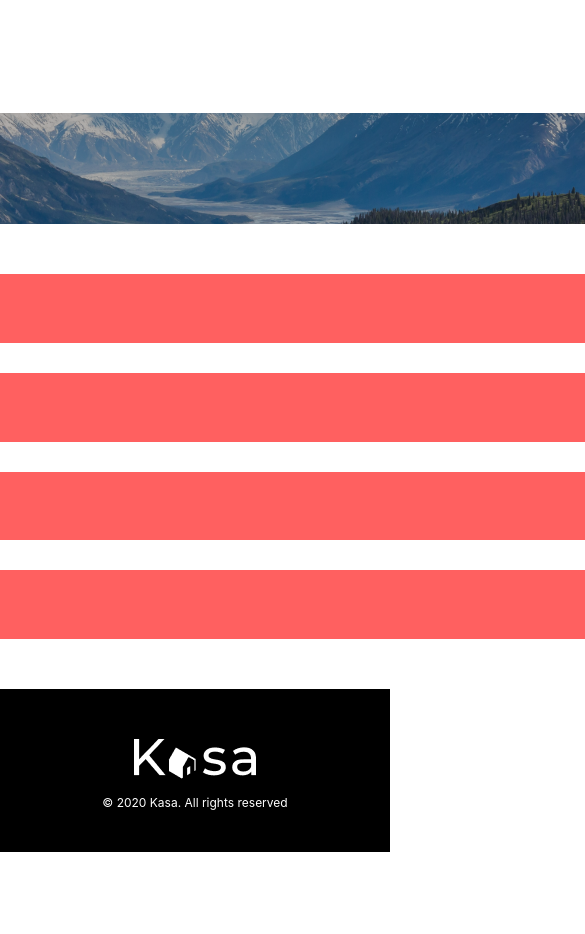
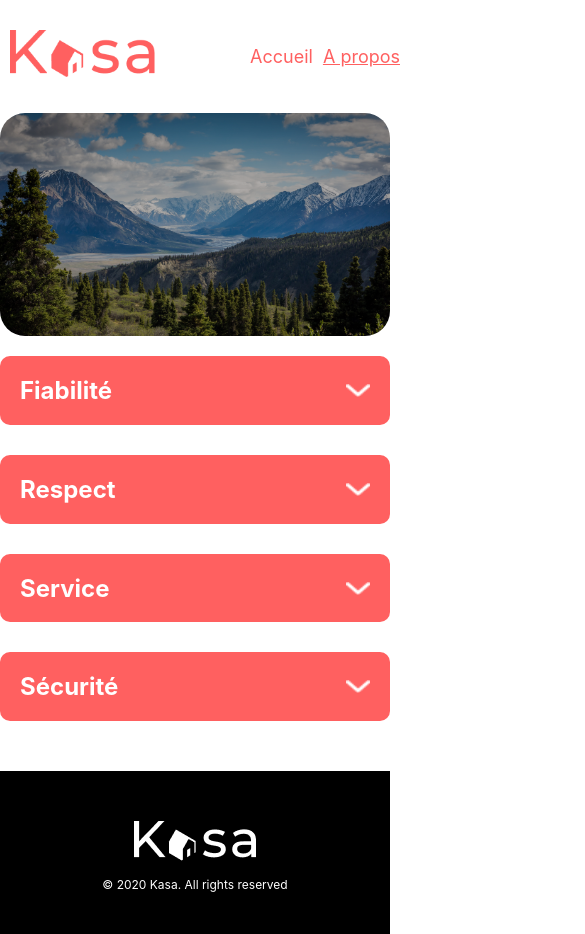
Before and after one commit to jsankare/kasa, a React (Create React App) app: page /about in a window 390 px wide. Shown: the top 934 px of the page, 585 px wide, since content can reach past the window. Before the commit the page ends 852 px from the top, so only its background shows below. Built offline with nearby package versions, Linux system fonts and the light colour scheme.

Commit message:
working on responsive

```diff
--- a/src/App.jsx
+++ b/src/App.jsx
@@ -1,27 +1,19 @@
 import React from 'react';
 import style from './App.module.css';
-import {Routes, Route, Navigate} from 'react-router-dom'
-
 import Router from './Router'
 
 import Header from './components/Header';
-import Home from './pages/Home';
 import Footer from './components/Footer'
-import About from './pages/About';
-import Housing from './pages/Housing';
-import Missdirection from './pages/404';
 
 function App() {
 return (
-<>
   <main className={style.main}>
     <div className={style.container}>
       <Header />
       <Router />
     </div>
+  <Footer />
   </main>
-  <Footer />
-</>
 )
 }
 
--- a/src/App.module.css
+++ b/src/App.module.css
@@ -1,4 +1,18 @@
 .main {
    display: flex;
+   flex-direction: column;
+   width: 100%;
+   align-items: center;
+   min-height: 100vh;
+   justify-content: space-between;
+}
+
+.container {
+   display: flex;
+   flex-direction: column;
    justify-content: center;
+   align-items: center;
+   width: 100%;
+   max-width: 1240px;
+   padding-inline: 20px;
 }
--- a/src/components/Header/header.module.css
+++ b/src/components/Header/header.module.css
@@ -4,11 +4,12 @@
 }
 
 .banner {
-    max-width: 1240px;
     display: flex;
     justify-content: space-between;
     padding: 30px 0;
     margin: 0 auto;
+    width: 100%;
+    max-width: 1240px;
 }
 
 .links__container {
@@ -28,24 +29,28 @@
     text-decoration: underline;
 }
 
-@media only screen and (max-width:769px) {
-    .banner {
-        padding: 14px;
-    }
+@media only screen and (max-width:768px) {
     .links__container li a {
         font-size: 20px;
+    }
+    .links__container {
+        gap: 20px;
     }
 }
 
 @media only screen and (max-width:420px) {
     .logo__container a img {
-        width: 145px;
-        height: 47px;
+        max-width: 145px;
+        max-height: 47px;
     }
     .banner {
         padding: 30px 10px;
+        max-width: 420px;
     }
     .links__container li a {
         font-size: 18px;
     }
+    .links__container {
+        gap: 10px;
+    }
 }
--- a/src/components/Hero/hero.module.css
+++ b/src/components/Hero/hero.module.css
@@ -4,6 +4,7 @@
     margin-bottom: 50px;
     width: 100%;
     max-width: 100%;
+    height: 100%;
 }
 
 .container {
@@ -13,7 +14,7 @@
     align-items: center;
     overflow: hidden;
     width: 100%;
-    height: 223px;
+    height: 100%;
     position: relative;
 }
 
@@ -34,7 +35,8 @@
 
 @media only screen and (max-width: 420px) {
     .container {
-        height: 111px;
+        max-width: 100%;
+        height: 100%;
     }
     .text {
         font-size: 24px;
--- a/src/pages/About/about.module.css
+++ b/src/pages/About/about.module.css
@@ -1,8 +1,10 @@
 .container {
     display: flex;
-    width: 1240px;
+    max-width: 1240px;
+    width: 100%;
     align-items: center;
     flex-direction: column;
+    gap: 20px;
 }
 
 
@@ -10,5 +12,20 @@
     display: flex;
     flex-direction: column;
     gap: 30px;
-    width: 1023px;
+    width: 100%;
+    max-width: 1023px;
 }
+
+.hero {
+    width: 100%;
+    height: 223px;
+}
+
+@media only screen and (max-width: 420px) {
+    .wrapper {
+        width: 100%;
+    }
+    .hero {
+        height: 223px;
+    }
+}
--- a/src/pages/About/index.jsx
+++ b/src/pages/About/index.jsx
@@ -26,7 +26,9 @@ const dropdowns = [{
 function About() {
     return (
      <main className={style.container}>
-     <Hero cover={cover}/>
+    <div className={style.hero} >
+        <Hero cover={cover}/>
+     </div>
      <div className={style.wrapper}>
         {dropdowns.map(dropdown =>
             <Dropdowns className={style.dropdownn} title={dropdown.title} children={dropdown.content} key={dropdown.id} size="medium" />
--- a/src/pages/Home/home.module.css
+++ b/src/pages/Home/home.module.css
@@ -1,5 +1,9 @@
 .container {
     max-width: 1240px;
+}
+
+.hero {
+    height: 223px;
 }
 
 .apartments {
--- a/src/pages/Home/index.jsx
+++ b/src/pages/Home/index.jsx
@@ -9,13 +9,15 @@ import { Link } from "react-router-dom";
 const Home = () => {
     return (
      <main className={style.container}>
+        <div className={style.hero}>
         <Hero cover={cover} title='Chez vous, partout et ailleurs'/>
+        </div>
         <div className={style.apartments}>
             {data.map(apartment =>
             <Link to={`/apartment/${apartment.id}`}>
                 <Apartment title={apartment.title} cover={apartment.cover} key={apartment.id} />
             </Link>
-            )};
+            )}
         </div>
      </main>
     );
```
